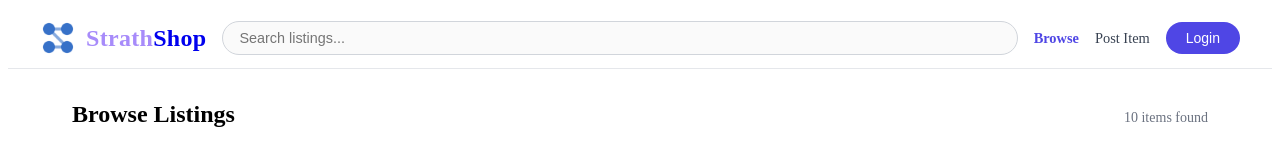
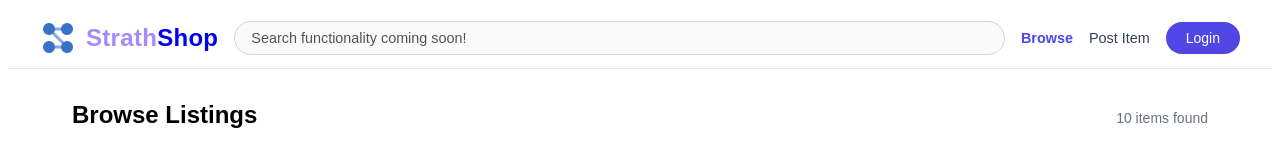
Before and after one commit to jkimanii/strathmore-marketplace, a React (Vite) app: page / in a window 1280 px wide. Shown: the top 150 px of the page. Built offline with nearby package versions, Linux system fonts and the light colour scheme.

Commit message:
minor visual changes to the navbar and general ui(font)

```diff
--- a/src/components/Layout.css
+++ b/src/components/Layout.css
@@ -2,6 +2,7 @@
   display: flex;
   flex-direction: column;
   min-height: 100vh;
+  font-family: 'Century Gothic', 'Arial', sans-serif;
 }
 .main-content {
   flex: 1;
--- a/src/components/navbar.css
+++ b/src/components/navbar.css
@@ -58,13 +58,22 @@
   text-decoration: none;
   color: #374151;
   font-size: 0.9rem;
+  transition: transform 0.2s;
 }
 
-.nav-link.active,
 .nav-link:hover {
   color: #4f46e5;
   font-weight: 600;
+  transform: translateY(-2px);
 }
+
+.nav-link.active {
+  color: #4f46e5;
+  font-weight: 600;
+}
+
+
+
 
 .nav-btn-login {
   background: #4f46e5;
--- a/src/components/navbar.jsx
+++ b/src/components/navbar.jsx
@@ -18,6 +18,7 @@ function Navbar() {
           placeholder="Search listings..."
           className="search-input"
           disabled
+          value="Search functionality coming soon!"
         />
       </div>
 
--- a/src/pages/Browse.jsx
+++ b/src/pages/Browse.jsx
@@ -4,7 +4,7 @@ import ListingCard from '../components/ListingCard';
 import categories from '../data/categories.json';
 import './Browse.css';
 
-function Browse({ listings }) {
+function Browse({ listings = [] }) {
   const [activeCategory, setActiveCategory] = useState('all');
 
   const filteredListings =
--- a/src/pages/ListingDetail.jsx
+++ b/src/pages/ListingDetail.jsx
@@ -1,7 +1,7 @@
 import { useParams, Link } from 'react-router-dom';
 import './ListingDetail.css';
 
-function ListingDetail({ listings }) {
+function ListingDetail({ listings = []}) {
   const { id } = useParams();
 
   const listing = listings.find((item) => item.id === id);
--- a/src/pages/PostListing.jsx
+++ b/src/pages/PostListing.jsx
@@ -56,9 +56,12 @@ function PostListing({ }) {
               name="price"
               type="number"
               value={form.price}
+              step ="100"
+              placeholder="e.g. 1500"
               onChange={handleChange}
               placeholder="e.g. 1500"
-              min="1"
+              min="0"
+              max="100000"
               className={errors.price ? 'input-error' : ''}
             />
             {errors.price && <span className="error-msg">{errors.price}</span>}
```
